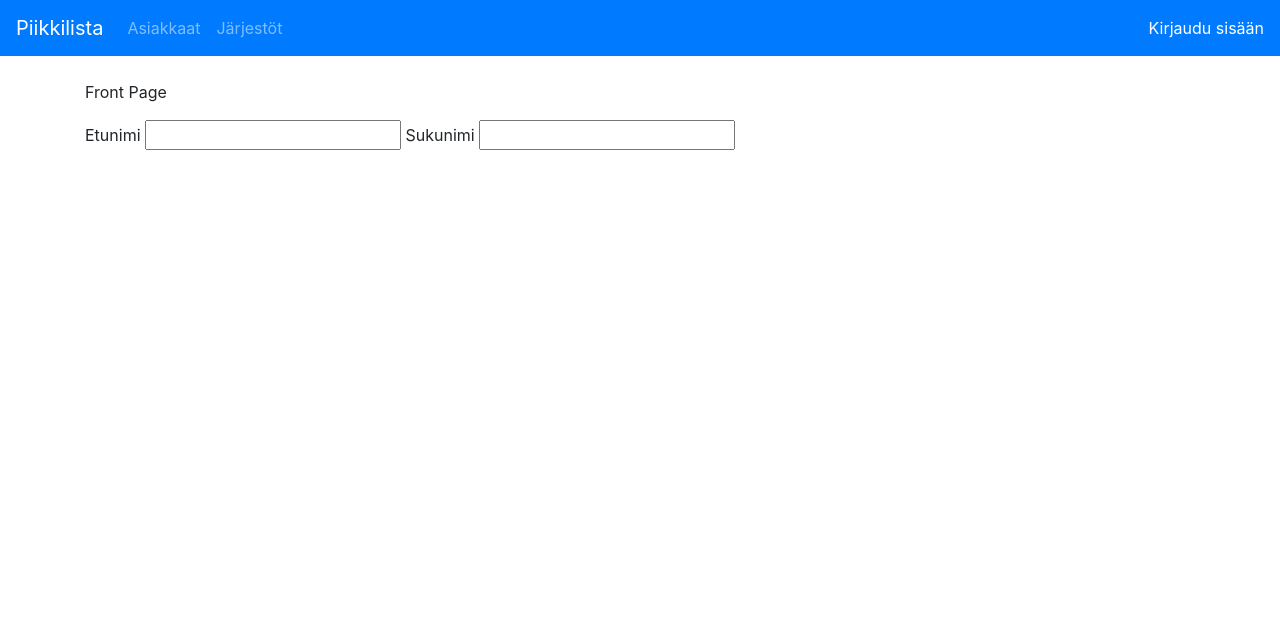
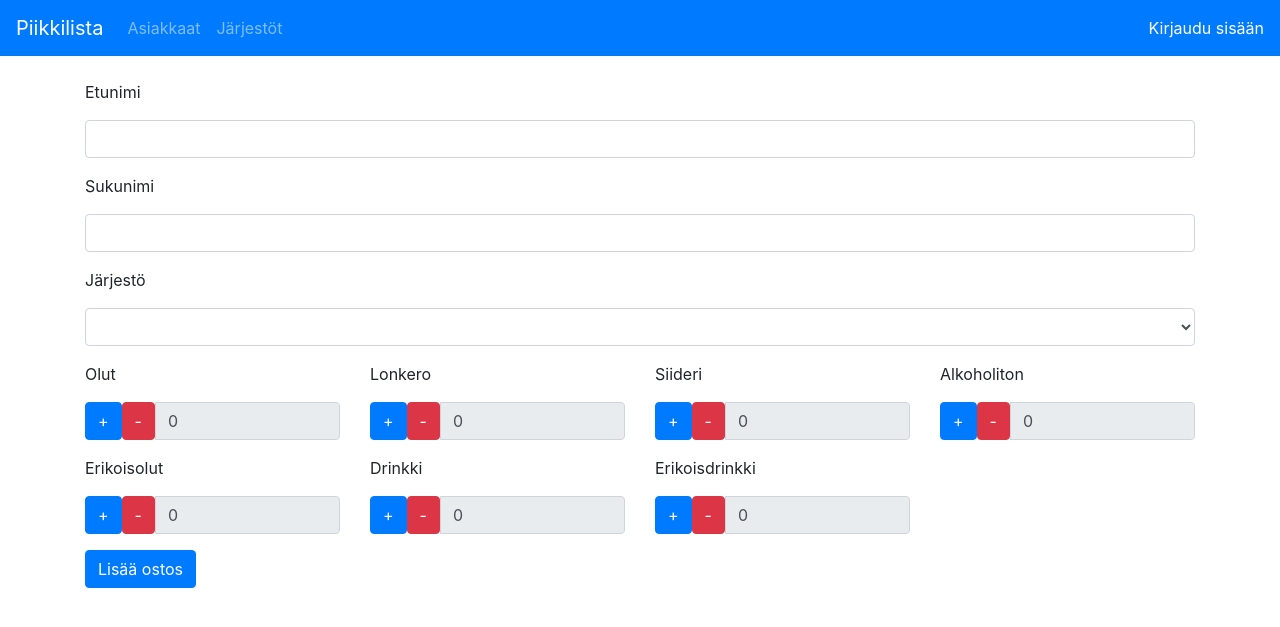
Before and after one commit to valtterikodisto/piikkilista, a Flask app: template application/templates/index.html in a window 1280 px wide. Shown: the top 627 px of the page. Run offline with Flask 2, Linux system fonts and the light colour scheme; the template is opened without the code that fills it: values that come from a table or form of the project are taken from there, others are empty; some libraries are stand-ins or nearby versions.

Commit message:
Added purchase feature to the front page

```diff
--- a/application/__init__.py
+++ b/application/__init__.py
@@ -17,6 +17,7 @@ from application import views
 from application.customers import models, views
 from application.organizations import models, views
 from application.auth import models, views
+from application.orders import models
 
 from application.auth.models import User
 app.config["SECRET_KEY"] = os.urandom(32)
@@ -32,5 +33,4 @@ login_manager.login_message = "Please login to use this functionality."
 def load_user(user_id):
     return User.query.get(user_id)
 
-
 db.create_all()
--- a/application/customers/models.py
+++ b/application/customers/models.py
@@ -8,6 +8,7 @@ class Customer(Base):
 
     organization_id = db.Column(db.Integer, db.ForeignKey('organization.id'), nullable=False)
     blocks = db.relationship("Block", backref='customer', lazy=True, order_by="desc(Block.date_end)")
+    orders = db.relationship("Order", backref='customer', lazy=True)
     first_name = db.Column(db.String(50), nullable=False)
     last_name = db.Column(db.String(50), nullable=False)
     birthday = db.Column(db.Integer, nullable=False)
@@ -26,7 +27,6 @@ class Customer(Base):
 
     def get_block_status(self):
         now = str(datetime.now().strftime("%Y-%m-%d %H:%M:%S"))
-        print(now)
         stmt = text("SELECT block.date_end FROM block"
                     " WHERE block.customer_id = :id"
                     " AND block.date_end > :current"
--- /dev/null
+++ b/application/orders/forms.py
@@ -0,0 +1,17 @@
+from application.forms import BaseForm
+from wtforms import StringField, IntegerField, SelectField
+from wtforms.validators import DataRequired
+
+class OrderForm(BaseForm):
+  first_name = StringField("Etunimi", validators=[DataRequired(message="Etunimi ei voi olla tyhjä")])
+  last_name = StringField("Sukunimi", validators=[DataRequired(message="Sukunimi ei voi olla tyhjä")])
+  birthday = birthday = IntegerField("Syntymäpäivä")
+  organization_id = SelectField("Järjestö", coerce=int ,validators=[DataRequired(message="Organizaatio ei voi olla tyhjä")])
+
+  beer = IntegerField("Olut", default=0)
+  long_drink = IntegerField("Lonkero", default=0)
+  cider = IntegerField("Siideri", default=0)
+  soft_drink = IntegerField("Alkoholiton", default=0)
+  special_beer = IntegerField("Erikoisolut", default=0)
+  drink = IntegerField("Drinkki", default=0)
+  special_drink = IntegerField("Erikoisdrinkki", default=0)
--- a/application/templates/index.html
+++ b/application/templates/index.html
@@ -1,25 +1,124 @@
-{% extends "layout.html" %}
+{% extends "layout.html" %} {% block body %}
+<!--TODO: application frontpage-->
 
-{% block body %}
-    <!--TODO: application frontpage-->
-    <p>Front Page</p>
+{% if error %}
+<div class="alert alert-danger alert-dismissible fade show" role="alert">
+  <strong>Virhe: </strong> {{ error }}
+  <button type="button" class="close" data-dismiss="alert" aria-label="Close">
+    <span aria-hidden="true">&times;</span>
+  </button>
+</div>
+{% endif %}
+{% if message %}
+<div id="success-message" class="alert alert-success alert-dismissible fade show" role="alert">
+  <strong>Toiminto onnistui: </strong> {{ message }}
+</div>
+{% endif %}
 
-    <label for="first_name_input">Etunimi</label>
-    <input type="text" id="first_name_input" list="first_name_datalist">
+<form method="POST" action="{{ url_for('create_order') }}">
+  {{ form.hidden_tag() }}
+
+  <!-- First name -->
+  <div class="form-group">
+    <label for="first_name">{{ form.first_name.label }}</label>
+    {{ form.first_name(class_="form-control", list="first_name_datalist", autocomplete="off") }}
     <datalist id="first_name_datalist"></datalist>
+  </div>
 
-    <label for="last_name_input">Sukunimi</label>
-    <input type="text" id="last_name_input" list="last_name_datalist">
+  <!-- Last name -->
+  <div class="form-group">
+    <label for="last_name">{{ form.last_name.label }}</label>
+    {{ form.last_name(class_="form-control", list="last_name_datalist", autocomplete="off") }}
     <datalist id="last_name_datalist"></datalist>
+  </div>
 
+  <!-- Birthday -->
+  {% if birthday_visible %}
+  <div class="form-group" id="birthday_block">
+    <label for="birthday">{{ form.birthday.label }}</label>
+    {{ form.birthday(class_="form-control") }}
+  </div>
+  {% endif %}
 
+  <!-- Organization -->
+  <div class="form-group">
+    <label for="organization_id">{{ form.organization_id.label }}</label>
+    {{ form.organization_id(class_="form-control") }}
+  </div>
 
+  <!-- Drinks -->
+  <div class="row">
+    <div class="form-group col-sm-3">
+      <label for="beer">{{ form.beer.label }}</label>
+      <div class="input-group">
+        <button class="btn btn-primary" type="button" onclick="add('beer')">+</button>
+        <button class="btn btn-danger" type="button" onclick="remove('beer')">-</button>
+        {{ form.beer(class_="form-control", readonly=true) }}
+      </div>
+    </div>
+    <div class="form-group col-sm-3">
+      <label for="long_drink">{{ form.long_drink.label }}</label>
+      <div class="input-group">
+        <button class="btn btn-primary" type="button" onclick="add('long_drink')">+</button>
+        <button class="btn btn-danger" type="button" onclick="remove('long_drink')">-</button>
+        {{ form.long_drink(class_="form-control", readonly=true) }}
+      </div>
+    </div>
+    <div class="form-group col-sm-3">
+      <label for="cider">{{ form.cider.label }}</label>
+      <div class="input-group">
+        <button class="btn btn-primary" type="button" onclick="add('cider')">+</button>
+        <button class="btn btn-danger" type="button" onclick="remove('cider')">-</button>
+        {{ form.cider(class_="form-control", readonly=true) }}
+      </div>
+    </div>
+    <div class="form-group col-sm-3">
+      <label for="soft_drink">{{ form.soft_drink.label }}</label>
+      <div class="input-group">
+        <button class="btn btn-primary" type="button" onclick="add('soft_drink')">+</button>
+        <button class="btn btn-danger" type="button" onclick="remove('soft_drink')">-</button>
+        {{ form.soft_drink(class_="form-control", readonly=true) }}
+      </div>
+    </div>
+  </div>
+
+  <div class="row">
+    <div class="form-group col-sm-3">
+      <label for="special_beer">{{ form.special_beer.label }}</label>
+      <div class="input-group">
+        <button class="btn btn-primary" type="button" onclick="add('special_beer')">+</button>
+        <button class="btn btn-danger" type="button" onclick="remove('special_beer')">-</button>
+        {{ form.special_beer(class_="form-control", readonly=true) }}
+      </div>
+    </div>
+    <div class="form-group col-sm-3">
+      <label for="drink">{{ form.drink.label }}</label>
+      <div class="input-group">
+        <button class="btn btn-primary" type="button" onclick="add('drink')">+</button>
+        <button class="btn btn-danger" type="button" onclick="remove('drink')">-</button>
+        {{ form.drink(class_="form-control", readonly=true) }}
+      </div>
+    </div>
+    <div class="form-group col-sm-3">
+        <label for="special_drink">{{ form.special_drink.label }}</label>
+        <div class="input-group">
+          <button class="btn btn-primary" type="button" onclick="add('special_drink')">+</button>
+          <button class="btn btn-danger" type="button" onclick="remove('special_drink')">-</button>
+          {{ form.special_drink(class_="form-control", readonly=true) }}
+        </div>
+      </div>
+  </div>
+
+  <button type="submit" class="btn btn-primary">Lisää ostos</button>
+</form>
+
+<!-- Scripts -->
 <script>
-        const first_name_dataList = document.getElementById('first_name_datalist');
-        const first_name_input = document.getElementById('first_name_input');
+  const first_name_dataList = document.getElementById("first_name_datalist");
+  const first_name_input = document.getElementById("first_name");
 
-        const last_name_dataList = document.getElementById('last_name_datalist');
-        const last_name_input = document.getElementById('last_name_input');
+  const last_name_dataList = document.getElementById("last_name_datalist");
+  const last_name_input = document.getElementById("last_name");
 
   const request = new XMLHttpRequest();
 
@@ -29,24 +128,46 @@
         const jsonOptions = JSON.parse(request.responseText);
 
         for (let key in jsonOptions.customers_list) {
-                        const first_name_option = document.createElement('option');
-                        const last_name_option = document.createElement('option');
+          const first_name_option = document.createElement("option");
+          const last_name_option = document.createElement("option");
 
           first_name_option.value = jsonOptions.customers_list[key].first_name;
           last_name_option.value = jsonOptions.customers_list[key].last_name;
 
           first_name_dataList.appendChild(first_name_option);
-                        last_name_dataList.appendChild(last_name_option)
+          last_name_dataList.appendChild(last_name_option);
         }
-
       } else {
         first_name_input.placeholder = "Dataa ei voitu ladata";
       }
     }
   };
 
-        request.open('GET', '{{ url_for("customers_json") }}', true);
+  request.open("GET", '{{ url_for("customers_json") }}', true);
   request.send();
+</script>
+<script>
+  window.onload = function() {
+    setTimeout(function () { $('#success-message').hide(); }, 4000);
+  };
+</script>
+<script>
+  getValue = (element) => {
+    let value = parseInt(document.getElementById(element).value)
+    value = isNaN(value) || value < 0 ? 0 : value
+    return value
+  }
+
+  add = (element) => {
+    let value = getValue(element)
+    value++
+    document.getElementById(element).value = value
+  }
+  remove = (element) => {
+    let value = getValue(element)
+    if (value > 0) value--
+    document.getElementById(element).value = value
+  }
 </script>
 
 {% endblock %}
```
Also changed, not shown: application/customers/views.py (+4 -4 lines), application/orders/models.py (added, +63 -0 lines), application/templates/customers/list.html (+6 -4 lines), application/views.py (+103 -4 lines), application/orders/__init__.py (added), application/templates/auth/loginform.html (indentation only). Lines whose indentation alone changed are shown as unchanged.
